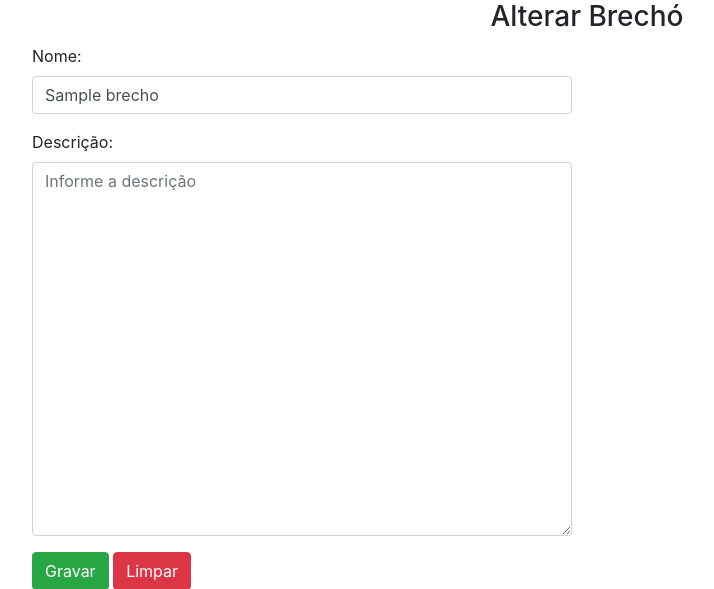
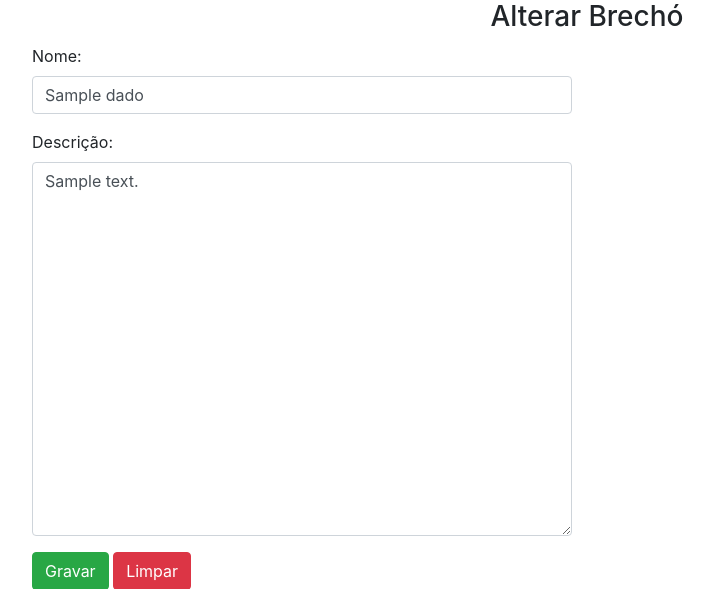
Before and after one commit to Morenofael/MyStore, a PHP site: template app/view/brecho/form.php in a window 1280 px wide. Shown: the part 56-645 px from the top of the page, without its empty margins (53-767 px from the left). Run offline with PHP 8.4, Linux system fonts and the light colour scheme; the template is opened without the code that fills it: most values are stand-ins (such as "Sample title", 1, 10 or a date in 2020); some libraries are stand-ins or nearby versions.

Commit message:
update form.php

```diff
--- a/app/view/brecho/form.php
+++ b/app/view/brecho/form.php
@@ -20,13 +20,13 @@ require_once(__DIR__ . "/../include/menu.php");
                     <label for="txtNome">Nome:</label>
                     <input class="form-control" type="text" id="txtNome" name="nome"
                         maxlength="70" placeholder="Informe o nome"
-                        value="<?php echo (isset($dados["brecho"]) ? $dados["brecho"]->getNome() : ''); ?>" />
+                        value="<?php echo (isset($dados["nome"]) ? $dados["nome"] : ''); ?>" />
                 </div>
                 <div class="form-group">
                     <label for="txtDescricao">Descrição:</label>
                     <textarea class="form-control" type="text" id="txtDescricao" name="descricao"
                         maxlength="1000" placeholder="Informe a descrição" rows="15"
-                        value="<?php echo (isset($dados["brecho"]) ? $dados["brecho"]->getDescricao() : ''); ?>"></textarea>
+                        ><?php echo (isset($dados["descricao"]) ? $dados["descricao"] : ''); ?></textarea>
                 </div>
 
 
```
